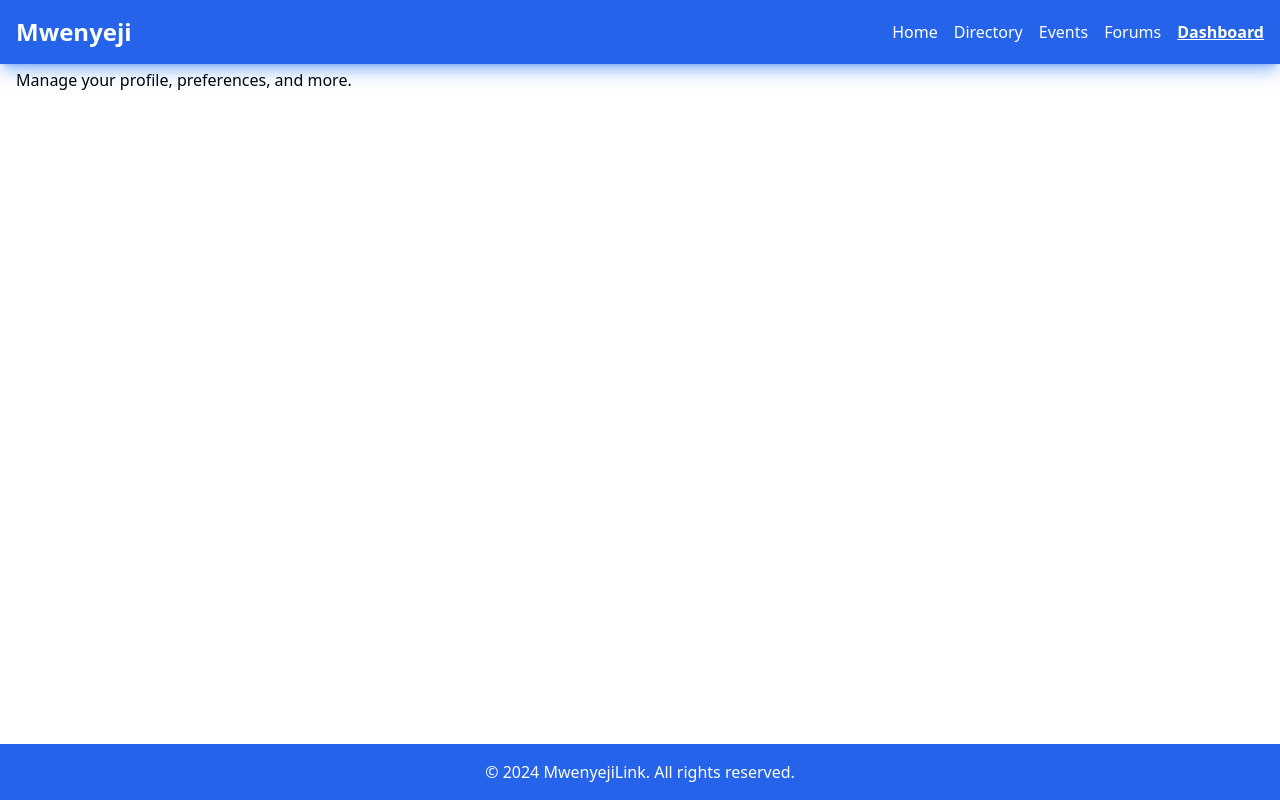
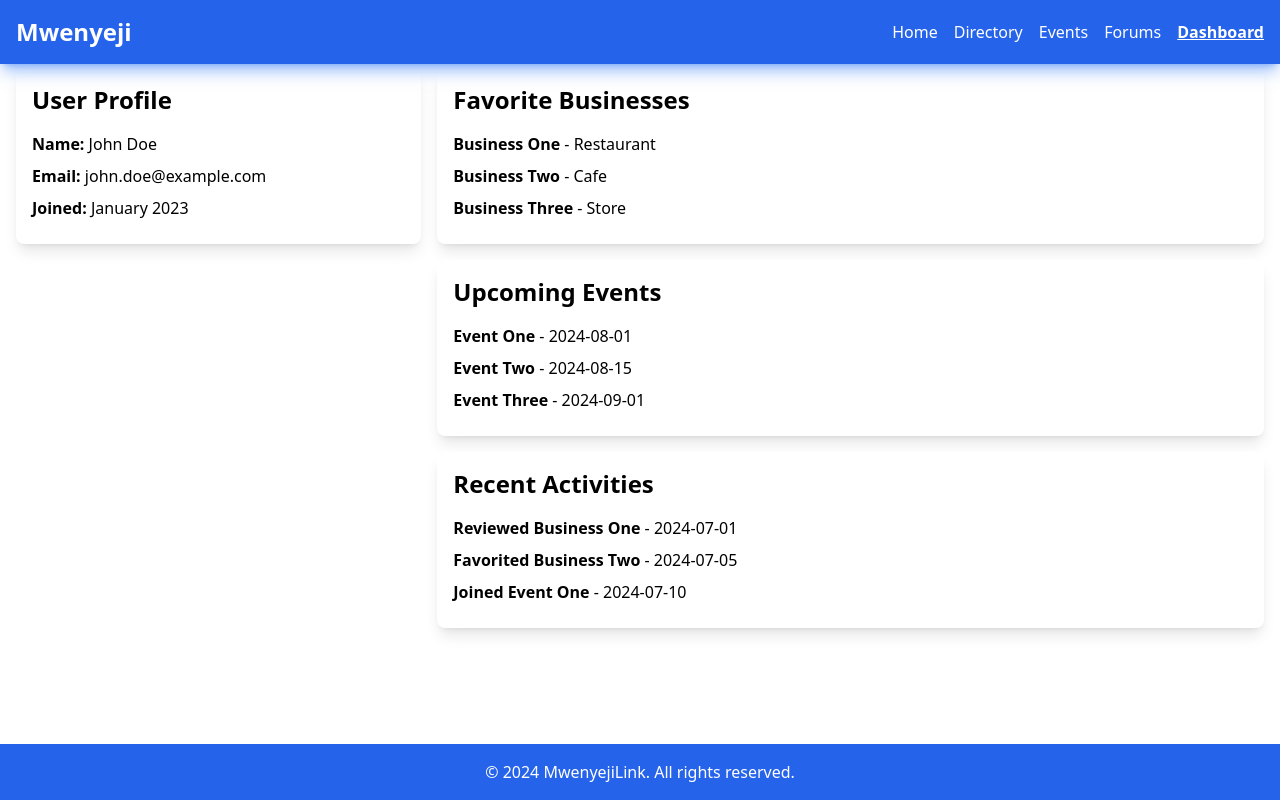
Before and after one commit to BenedictJoachim/mwenyeji-link, a React (Vite) app: page /dashboard in a window 1280 px wide. Built offline with nearby package versions, Linux system fonts and the light colour scheme.

Commit message:
Build inital Layout of the Dashboard

```diff
--- a/src/pages/Dashboard/UserDashboard.jsx
+++ /dev/null
@@ -1,25 +0,0 @@
-import React from 'react';
-import UserProfile from './UserProfile';
-import FavoriteBusinesses from './FavoriteBusinesses';
-import UpcomingEvents from './UpcomingEvents';
-import RecentActivities from './RecentActivities';
-
-const Dashboard = () => {
-  return (
-    <div className="container mx-auto p-4">
-      <h1 className="text-3xl font-bold mb-4">User Dashboard</h1>
-      <div className="grid grid-cols-1 lg:grid-cols-3 gap-4">
-        <div className="lg:col-span-1">
-          <UserProfile />
-        </div>
-        <div className="lg:col-span-2">
-          <FavoriteBusinesses />
-          <UpcomingEvents />
-          <RecentActivities />
-        </div>
-      </div>
-    </div>
-  );
-};
-
-export default Dashboard;
--- a/src/pages/UserDashboard.jsx
+++ b/src/pages/UserDashboard.jsx
@@ -1,9 +1,23 @@
+import React from 'react';
+import UserProfile from './UserDashboard/UserProfile';
+import FavoriteBusinesses from './UserDashboard/FavoriteBusinesses';
+import UpcomingEvents from './UserDashboard/UpcomingEvents';
+import RecentActivities from './UserDashboard/RecentActivities';
+
 const UserDashboard = () => {
   return (
     <div className="container mx-auto p-4">
       <h1 className="text-3xl font-bold mb-4">User Dashboard</h1>
-      <p>Manage your profile, preferences, and more.</p>
-      {/* Implement user dashboard functionality here */}
+      <div className="grid grid-cols-1 lg:grid-cols-3 gap-4">
+        <div className="lg:col-span-1">
+          <UserProfile />
+        </div>
+        <div className="lg:col-span-2">
+          <FavoriteBusinesses />
+          <UpcomingEvents />
+          <RecentActivities />
+        </div>
+      </div>
     </div>
   );
 };
```
Also changed, not shown: src/pages/UserDashboard/FavoriteBusinesses.jsx (renamed from src/pages/Dashboard/FavouriteBusinesses.jsx), src/pages/UserDashboard/RecentActivities.jsx (renamed from src/pages/Dashboard/RecentActivities.jsx), src/pages/UserDashboard/UpcomingEvents.jsx (renamed from src/pages/Dashboard/UpcomingEvents.jsx), src/pages/UserDashboard/UserProfile.jsx (renamed from src/pages/Dashboard/UserProfile.jsx).
